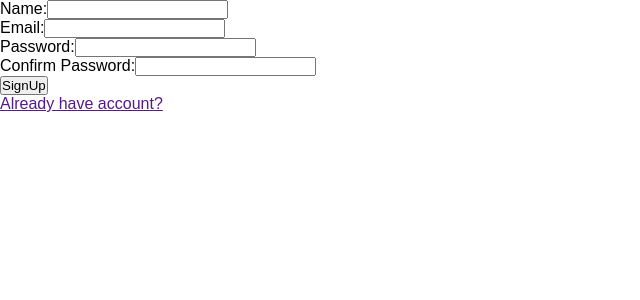
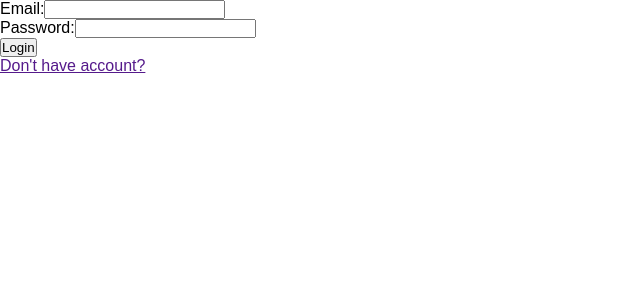
Before and after one commit to mohammad-jaffal/address-book, a React (Create React App) app in the folder address-book-frontend/: page / in a window 1280 px wide. Shown: the top 300 px of the page, without its empty margins (0-640 px from the left). Built offline with nearby package versions, Linux system fonts and the light colour scheme.

Commit message:
Creating login page

```diff
--- a/address-book-frontend/src/App.js
+++ b/address-book-frontend/src/App.js
@@ -2,15 +2,15 @@ import './App.css';
 import { BrowserRouter, Routes, Route } from "react-router-dom";
 import React from "react";
 import Navbar from './components/Navbar';
-// import Login from './components/Login';
+import Login from './components/Login';
 import Signup from './components/Signup';
 
 function App() {
   return (
     <BrowserRouter>
       {/* <Navbar /> */}
-      {/* <Login/> */}
-      <Signup/>
+      <Login/>
+      {/* <Signup/> */}
     </BrowserRouter>
   );
 }
--- /dev/null
+++ b/address-book-frontend/src/components/Login.js
@@ -0,0 +1,36 @@
+// import React from "react";
+import React, { useState, useEffect } from 'react';
+import { Link } from 'react-router-dom';
+
+
+
+const Login = () => {
+
+
+
+    return (
+        <div className='body-container'>
+            <div id="login_form" className="login-form-container">
+                {/* go back to previous page if he cancels login */}
+
+                <div className="form-group">
+                    <label>Email:</label>
+                    <input type="text" id="li_email" className="form-control" required />
+                </div>
+                <div className="form-group">
+                    <label>Password:</label>
+                    <input type="password" id="li_password" className="form-control" required />
+                </div>
+                <div className="form-group">
+                    <button className='li-btn' onClick={()=>{}}>Login</button>
+                </div>
+                <div className="form-group">
+                    <a href=''>Don't have account?</a>
+                </div>
+            </div>
+        </div>
+    );
+};
+
+
+export default Login;
```
